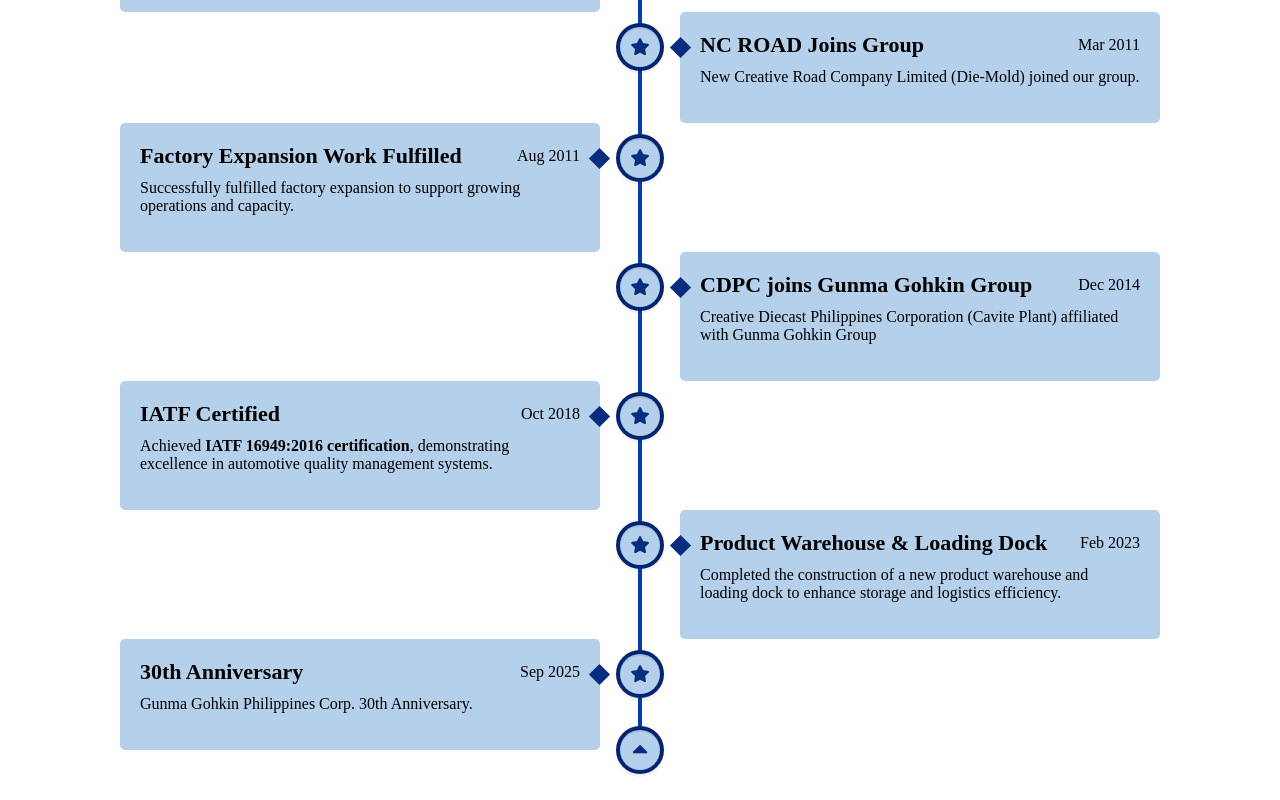
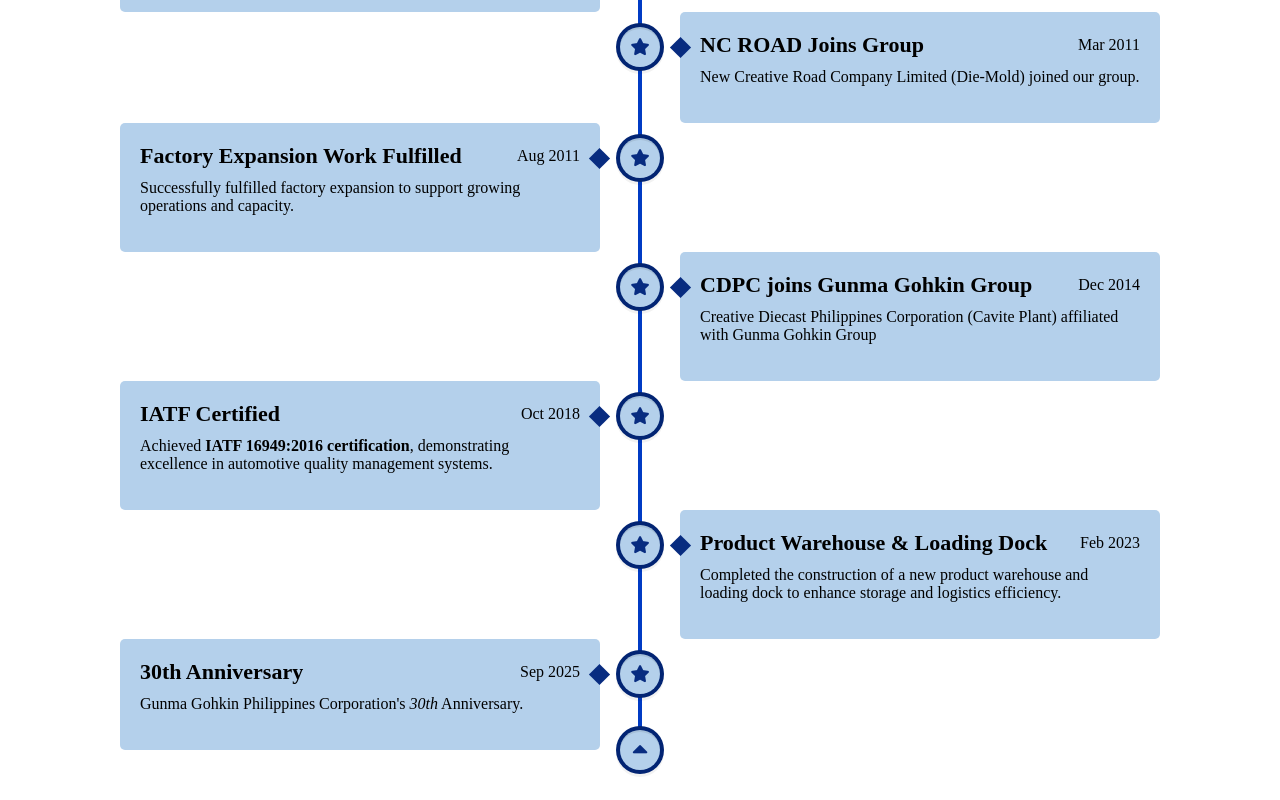
Before and after one commit to gunmagohkin/timeline, a plain HTML site: page index.html in a window 1280 px wide. Shown: the part 701-1501 px from the top of the page. Drawn offline with Linux system fonts and the light colour scheme; a web font is replaced by a local one.

Commit message:
Update index.html

```diff
--- a/index.html
+++ b/index.html
@@ -21,7 +21,7 @@
           <span>Mar 1947</span>
         </div>
         <p>The company was established as <b>Takeyasu Foundry Co., Ltd.</b> in
-          Iseaski-shi, Gunma Prefacture, and began sand castings business. Later on, renamed to <b>Gunma Gohkin</b>.</p>
+          Iseaski-shi, Gunma Prefecture, and began sand castings business. Later on, renamed to <b>Gunma Gohkin</b>.</p>
       </section>
     </div>
 
@@ -133,7 +133,7 @@
           <span class="title">30th Anniversary</span>
           <span>Sep 2025</span>
         </div>
-        <p>Gunma Gohkin Philippines Corp. 30th Anniversary.</p>
+        <p>Gunma Gohkin Philippines Corporation's <i>30th</i> Anniversary.</p>
       </section>
     </div>
   </div>
```
